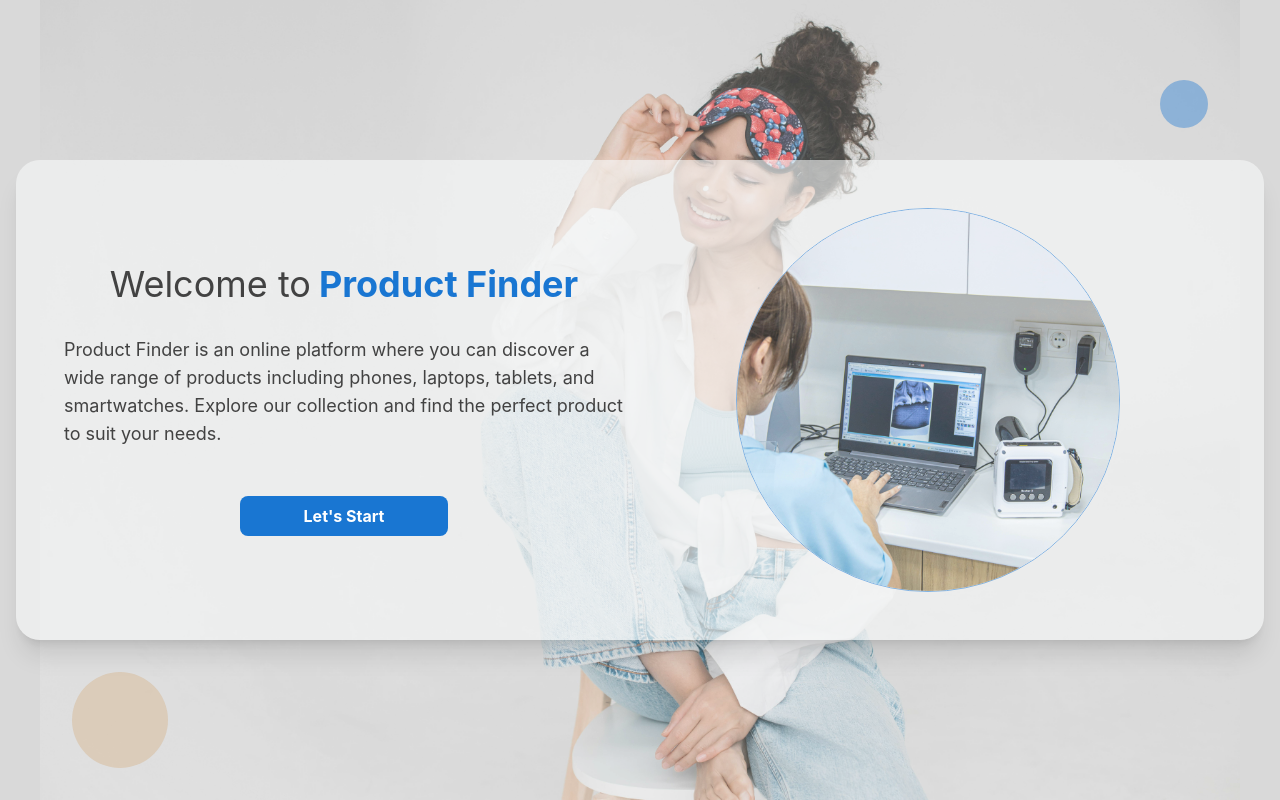
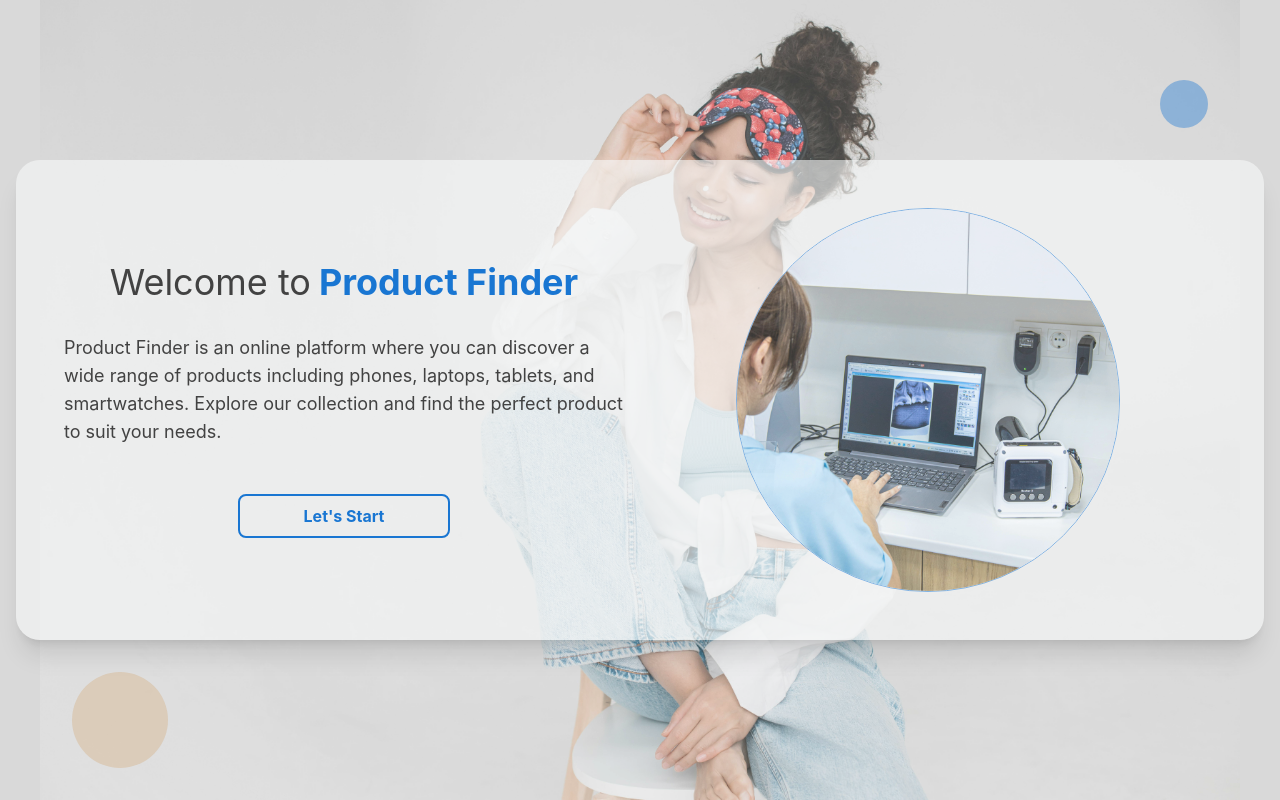
Before and after one commit to Braulin96/ProductFinder, a React (Create React App) app: page / in a window 1280 px wide. Built offline with nearby package versions, Linux system fonts and the light colour scheme.

Commit message:
created slide button className and use in Let s start button in Home

```diff
--- a/src/index.css
+++ b/src/index.css
@@ -15,3 +15,30 @@ code {
   font-family: source-code-pro, Menlo, Monaco, Consolas, 'Courier New',
     monospace;
 }
+
+/* slide used Let's start button in Home*/
+.slide {
+  --color: #1976d2;
+  --hover: #1976d2;
+}
+
+.slide:hover,
+.slide:focus {
+  box-shadow: inset 14.5em 0 0 0 var(--hover);
+}
+
+a.slide {
+  color: var(--color);
+  transition: 0.45s;
+}
+
+a.slide:hover,
+a.slide:focus {
+  border-color: var(--hover);
+  color: white;
+}
+
+a.slide {
+  background: none;
+  border: 2px solid;
+}
--- a/src/pages/Home.js
+++ b/src/pages/Home.js
@@ -62,7 +62,7 @@ const Home = () => {
           </p>
           <Link
             to="questions"
-            className="hidden md:flex px-16 sm:w-fit w-full mx-auto py-2 rounded-lg bg-primary-blue text-white font-bold mt-4"
+            className="hidden slide md:flex px-16 sm:w-fit w-full mx-auto py-2 rounded-lg bg-primary-blue text-white font-bold mt-4"
           >
             Let's Start
           </Link>
@@ -92,9 +92,9 @@ const Home = () => {
         </div>
         <Link
           to="questions"
-          className="md:hidden flex px-24 sm:w-fit w-full mx-auto py-2 rounded-lg bg-primary-blue text-white font-bold "
+          className="slide md:hidden flex px-24 w-fit mx-auto py-2 rounded-lg bg-primary-blue text-white font-bold "
         >
-          <p className="mx-auto"> Let's Start</p>
+          <p className="mx-auto">Let's Start</p>
         </Link>
       </div>
       <div className="absolute z-10 h-full md:flex hidden">
```
